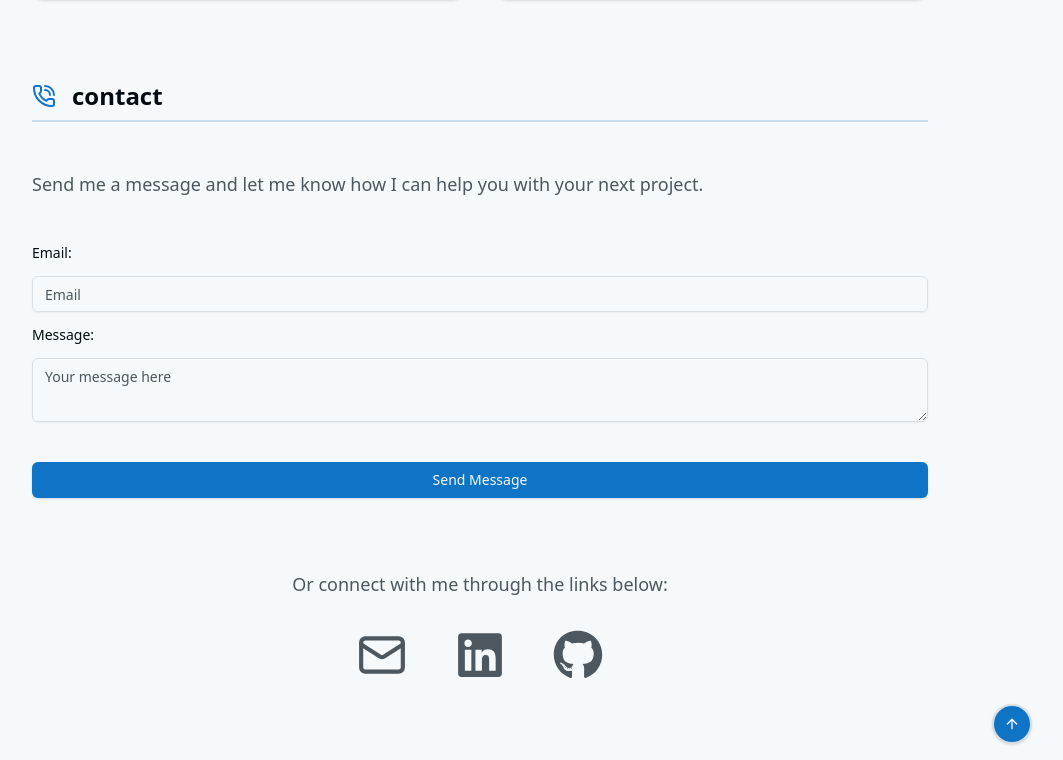
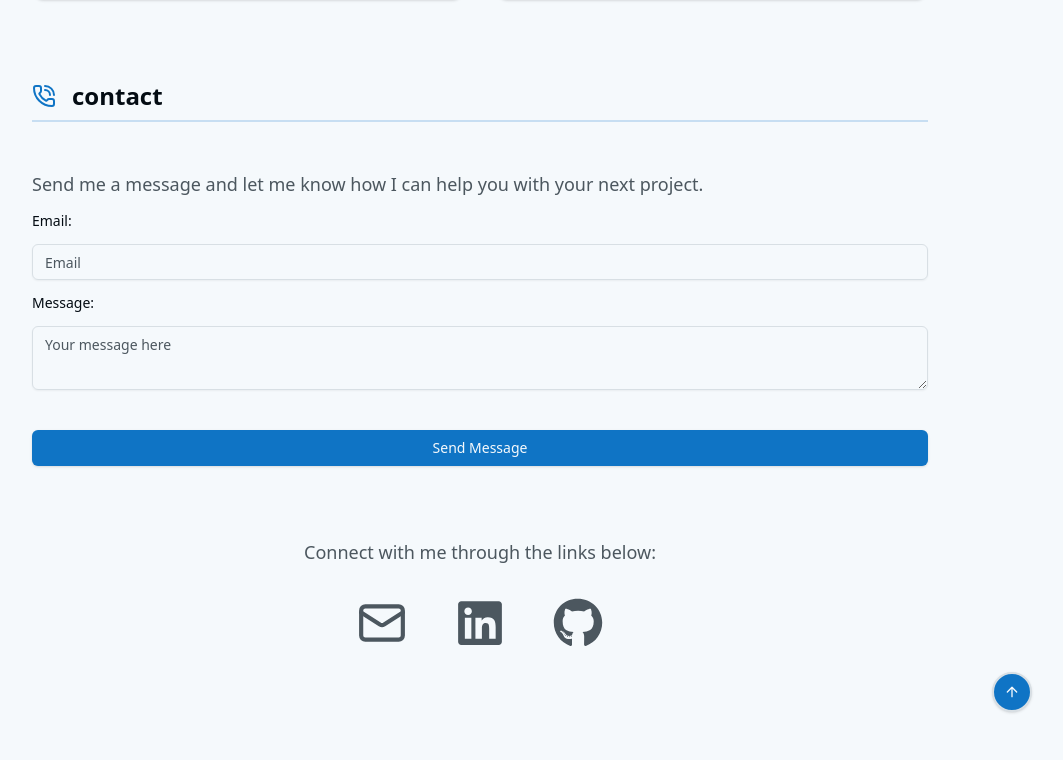
Before and after one commit to bill742/bill742.github.io, a Next.js app: page / in a window 1280 px wide. Shown: the part 1814-2574 px from the top of the page, without its empty margins (160-1223 px from the left). After the commit the page ends 2542 px from the top, so only its background shows below. Built offline with nearby package versions, Linux system fonts and the light colour scheme; no server answers.

Commit message:
Move opening paragraoh tag so that it does not display after submission.

```diff
--- a/src/components/contact-form.tsx
+++ b/src/components/contact-form.tsx
@@ -23,6 +23,10 @@ export default function ContactForm() {
 
   return (
     <form onSubmit={handleSubmit} className="flex flex-col gap-4">
+      <p>
+        Send me a message and let me know how I can help you with your next
+        project.
+      </p>
       <Label htmlFor="email">Email:</Label>
       <Input
         id="email"
@@ -50,6 +54,7 @@ export default function ContactForm() {
       >
         Send Message
       </Button>
+      <ValidationError errors={state.errors} />
     </form>
   );
 }
--- a/src/components/homeSections/contact.tsx
+++ b/src/components/homeSections/contact.tsx
@@ -41,13 +41,9 @@ const Contact = memo(() => {
         <PhoneCall className="text-primary" aria-label="Contact" /> Contact
       </h3>
 
-      <p>
-        Send me a message and let me know how I can help you with your next
-        project.
-      </p>
       <ContactForm />
       <div className="text-center">
-        <p className="mb-6">Or connect with me through the links below:</p>
+        <p className="mb-6">Connect with me through the links below:</p>
         <IconList
           hasText={false}
           iconInfos={contactIcons}
```
